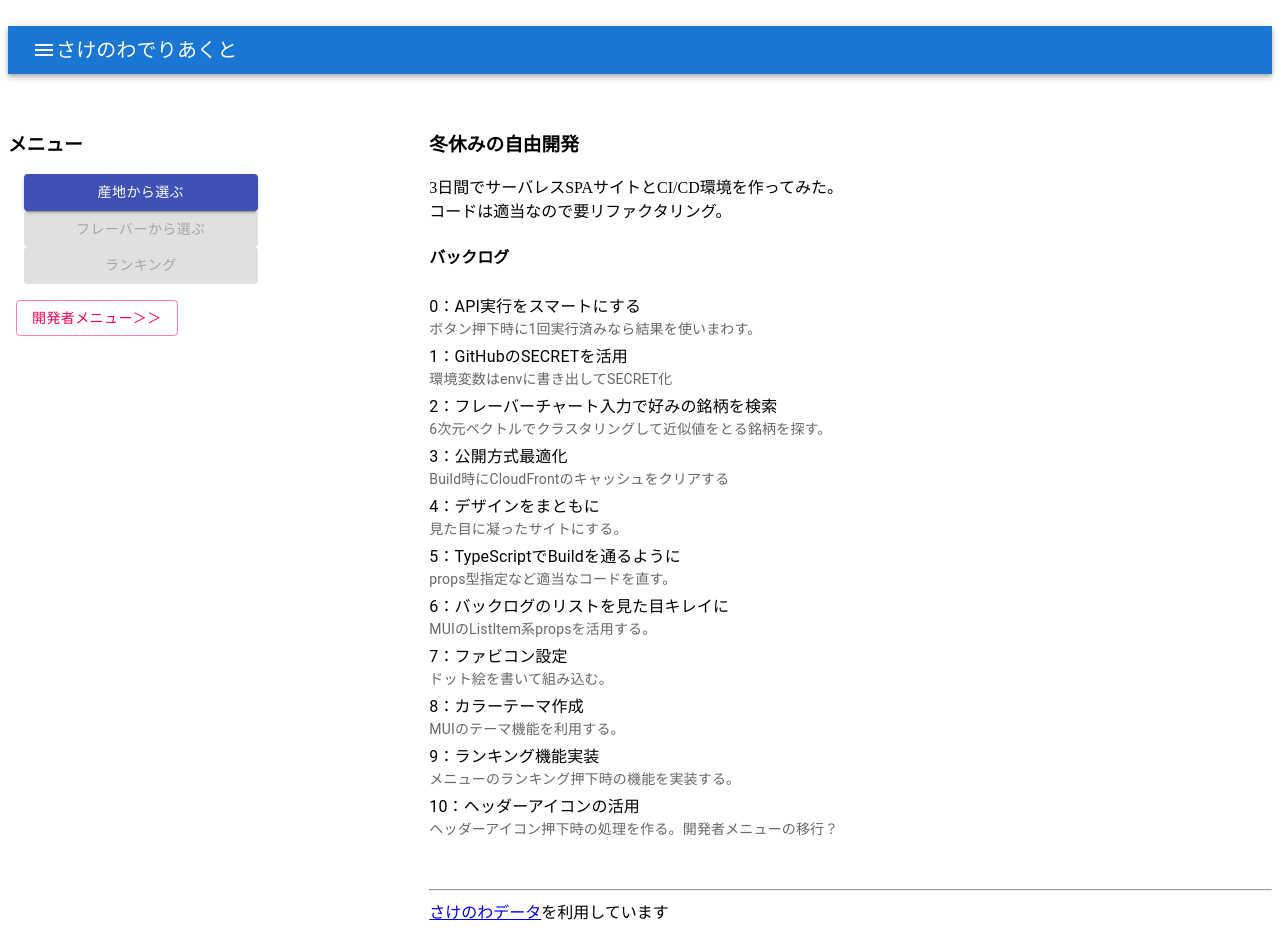
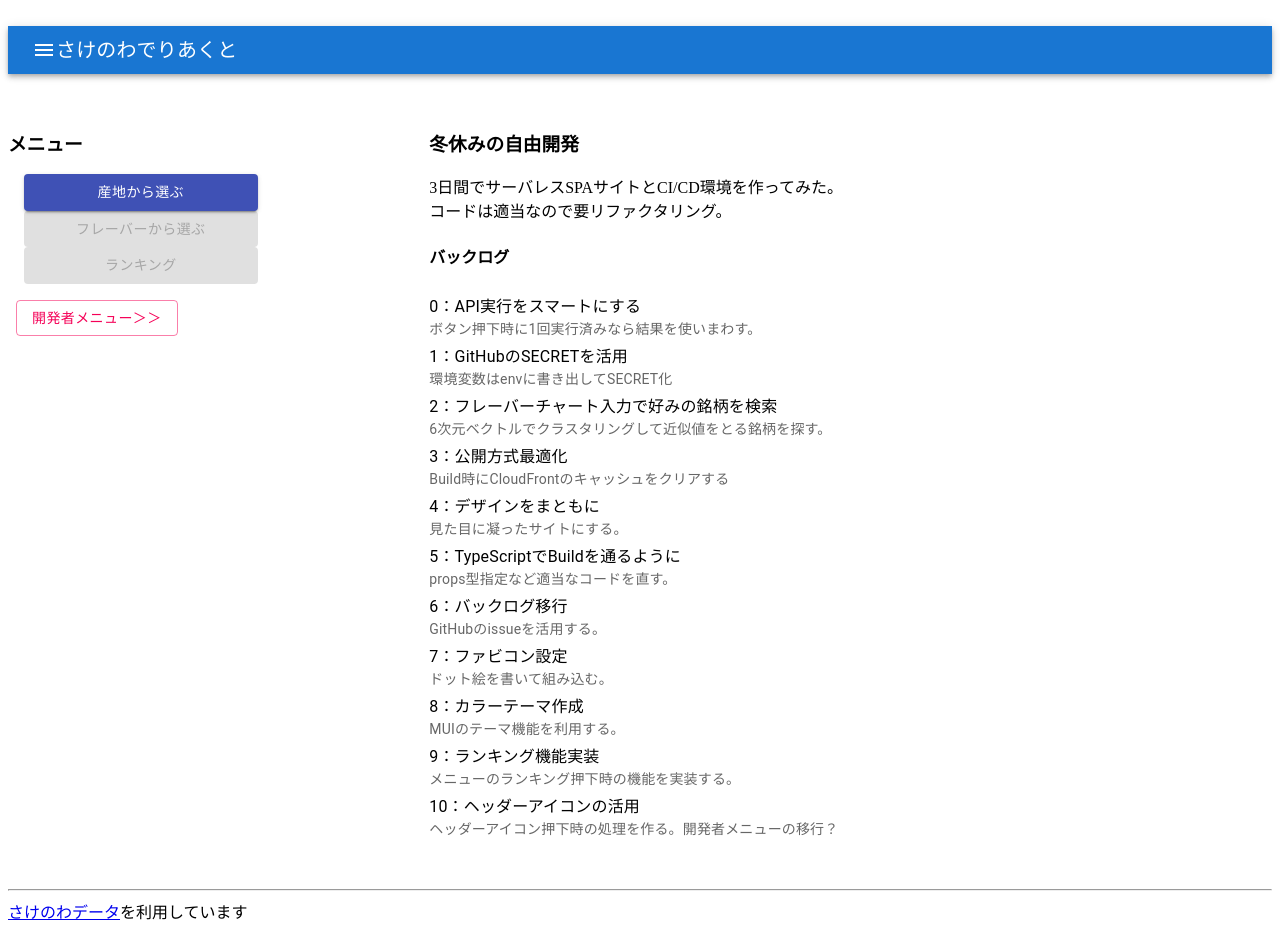
Before and after one commit to snoopyuki/sakeAPP, a React (Create React App) app: page / in a window 1280 px wide. Built offline with nearby package versions, Linux system fonts and the light colour scheme.

Commit message:
Gritの閉じ位置を修正してフッターの位置調整

```diff
--- a/src/components/initContents.tsx
+++ b/src/components/initContents.tsx
@@ -30,8 +30,8 @@
     s: "props型指定など適当なコードを直す。"
   },
   {
-    p: "バックログのリストを見た目キレイに",
-    s: "MUIのListItem系propsを活用する。"
+    p: "バックログ移行",
+    s: "GitHubのissueを活用する。"
   },
   {
     p: "ファビコン設定",
```
Also changed, not shown: src/App.tsx (+6 -3 lines).
